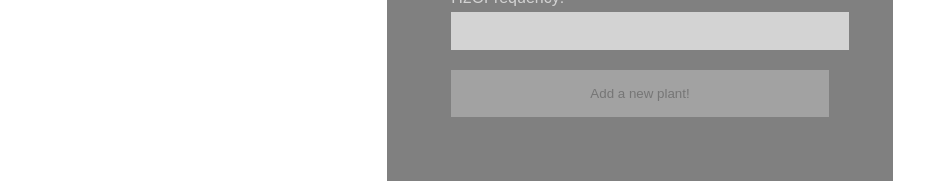
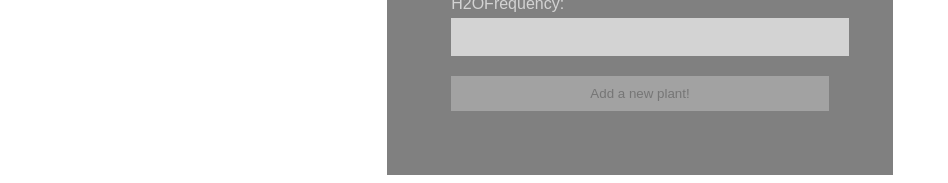
Before and after one commit to Water-My-Plants-BW/FE, a React (Create React App) app in the folder sprout/: page /plants in a window 1280 px wide. Shown: the part 414-597 px from the top of the page, without its empty margins (0-948 px from the left). Built offline with nearby package versions, Linux system fonts and the light colour scheme; no server answers; sample sign-in values are in the browser's storage.

Commit message:
addplantform included inside plantPage

```diff
--- a/sprout/src/App.js
+++ b/sprout/src/App.js
@@ -6,7 +6,6 @@ import PlantPage from './components/PlantPage';
 import Signup from './components/Signup';
 import User from './components/User';
 import NavBar from './components/Navbar';
-import AddPlant from "./components/AddPlant";
 
 function App() {
   return (
@@ -17,7 +16,6 @@ function App() {
       <Switch>
         <Route exact path="/" component={Login} />
         <Route path="/signup" component={Signup} />
-        <Route path="/addplant" component={AddPlant} />
         <PrivateRoute path='/plants' component={PlantPage} />
         <PrivateRoute path='/profile' component={User} />
         </Switch>
--- a/sprout/src/components/AddPlant.js
+++ /dev/null
@@ -1,183 +0,0 @@
-import React, { useState, useEffect } from 'react';
-import styled from "styled-components";
-import axios from "axios";
-import { useHistory } from "react-router-dom";
-import * as yup from "yup";
-import Input from "./Input";
-
-const defaultState = {
-  id: "",
-  nickname: "",
-  species: "",
-  h2Ofrequency: "",
-}
-
-
-function AddPlantForm(props) {
-
-   const [formState, setFormState] = useState(defaultState)
-   const [errors, setErrors] = useState({...defaultState})
-   const [buttonDisabled, setButtonDisabled] = useState(true);
-   const history = useHistory();
-
-   //Schema for validation
-   const formSchema = yup.object().shape({
-    id: yup
-     .number()
-     .typeError('You must specify a number for your id')
-     .required()
-     .positive()
-     .integer(),
-    nickname: yup
-    .string()
-    .required("Please Enter Plant's Nickname"),
-    species: yup
-    .string()
-    .required("Please Enter Your Plant Species"),
-    h2Ofrequency: yup
-    .string()
-    .required("Please Enter Plant's Water Frequency"),
-   })
-
-
-//Side effect hook to disable or enable add button based on validation with current formState synced
-    useEffect(() => {
-     formSchema.isValid(formState).then(valid => { setButtonDisabled(!valid);
-     });
-  }, [formState])
-
-
-//Validating the change in value, based on formSchema described above
-   const validation = (e) => {
-
-    e.persist()
-
-    yup.reach(formSchema, e.target.name)
-
-    .validate(e.target.value)
-
-    .then(valid => {
-      setErrors({...errors,
-      [e.target.name]: ""
-
-       });
-    })
-    .catch(err => {
-      setErrors({...errors,
-        [e.target.name]: err.errors[0]
-      })
-        console.log(err.errors[0])
-    })
-   }
-
-
-//Recording user's Input & Call back for validation while user meets the requirements to fill
-   const handleInputChange = (e) => {
-
-    setFormState({...formState,
-       [e.target.name]: e.target.value
-    })
-
-    validation(e);
-   }
-
-
-
-
-//This will be triggered after the submit button is clicked and will post the data on specified url
-   const handleSubmit = (e) => {
-    e.preventDefault();
-    axios.post("https://reqres.in/api/users", formState)
-    .then(res => {
-      props.setAddPlant(res.data)
-    })
-    .catch(err => {
-      console.log(err)
-   })
-   setFormState({...formState,
-    [e.target.name]: " "
- })
-   }
-
-
-  return (
-
-    <div>
-
-      <AddWrapper>
-     <form onSubmit={handleSubmit}>
-       <div className="innerWrapper">
-
-       <Input className="input" name="id" type="String" value={formState.id} onChange={handleInputChange} placeholder="ENTER PLANT ID" errors={errors.id}></Input>
-
-       <Input className="input" name="nickname" type="text" value={formState.nickname} onChange={handleInputChange} placeholder="ENTER NAME" errors={errors.nickname}></Input>
-
-
-
-       <Input className="input" name="species" type="text" value={formState.species} onChange={handleInputChange} placeholder="ENTER SPECIES" errors={errors.species}></Input>
-
-
-
-       <Input className="input" name="h2Ofrequency" type="text" value={formState.h2Ofrequency} onChange={handleInputChange} placeholder="ENTER H2OFREQUENCY" errors={errors.h2Ofrequency}></Input>
-
-      <button type="submit" className="btn btn-primary list-button" onClick={() => history.goBack()} disabled={buttonDisabled}> Add Plant</button>
-
-       </div>
-
-     </form>
-     </AddWrapper>
-
-    </div>
-
-  );
-}
-
-const AddWrapper = styled.div`
-   width: 100%;
-   height: 500px;
-   display: flex;
-   font-family: 'Gotham SSm A', 'Gotham SSm B', sans-serif;
-   justify-content: center;
-   align-items: center;
-
-
-   .innerWrapper{
-    width: 100%;
-    margin-top: 2rem;
-    padding: 4rem;
-    background: green;
-    display: flex;
-    flex-direction: column;
-    color:red;
-    box-sizing: border-box;
-
-   }
-
-   .input{
-     width: 100%;
-     background: lightgray;
-     margin: 5px 0 10px 0;
-     border: none;
-     color: #282828;
-     font-size: 16px;
-     padding: 10px 10px;
-     outline: none;
-     line-height: normal;
-   }
-
-   button{
-
-     border: none;
-     margin-top: 10px;
-     padding: 1rem;
-     transition-duration: 0.4s;
-     :hover{
-
-       background-color: #4CAF50;
-       cursor: pointer;
-
-     }
-   }
-`;
-
-export default AddPlantForm;
--- a/sprout/src/components/PlantList.js
+++ b/sprout/src/components/PlantList.js
@@ -229,7 +229,7 @@ const AddWrapper = styled.div`
 
      border: none;
      margin-top: 10px;
-     padding: 1rem;
+     padding: 10px;
      transition-duration: 0.4s;
      :hover{
 
```
